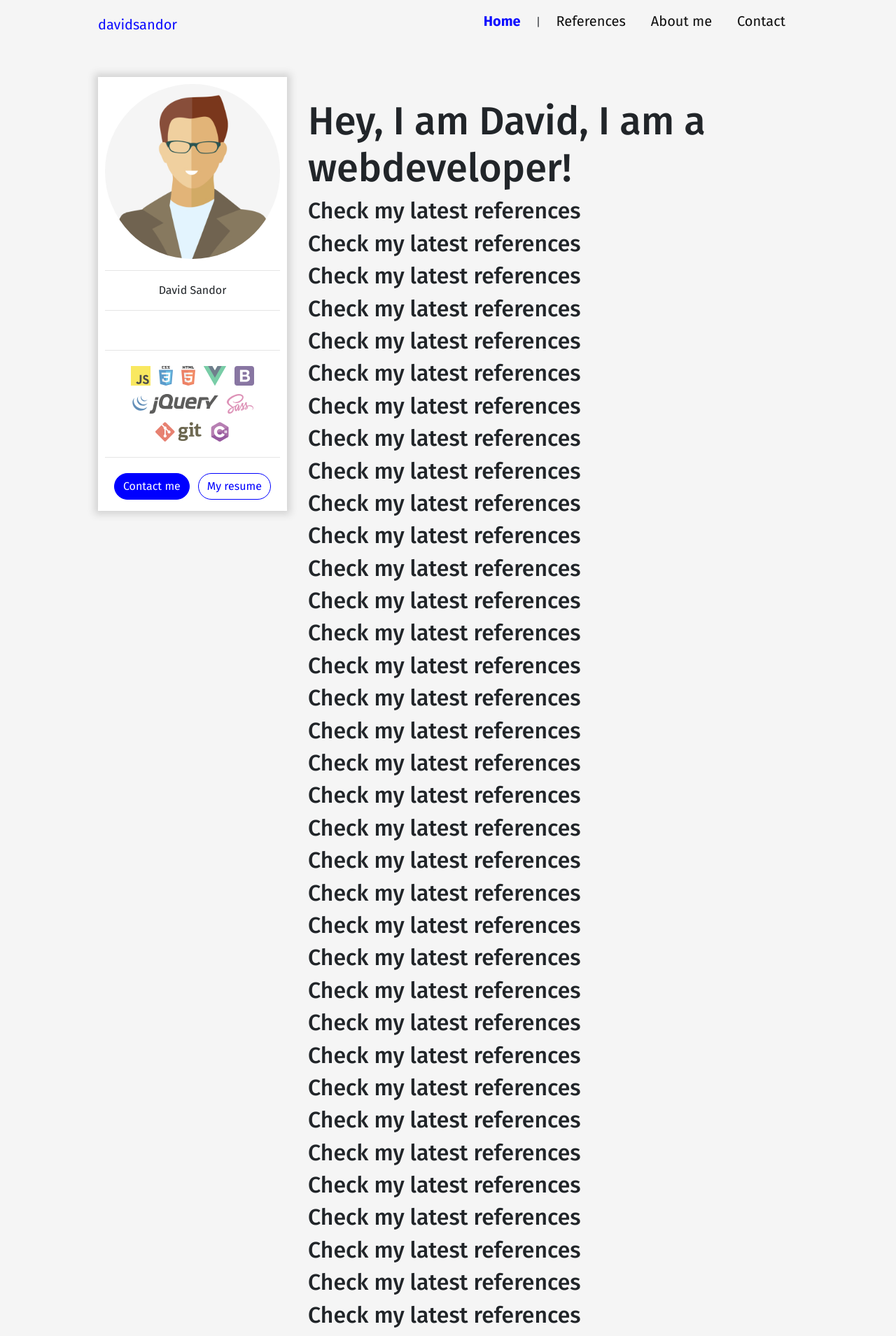
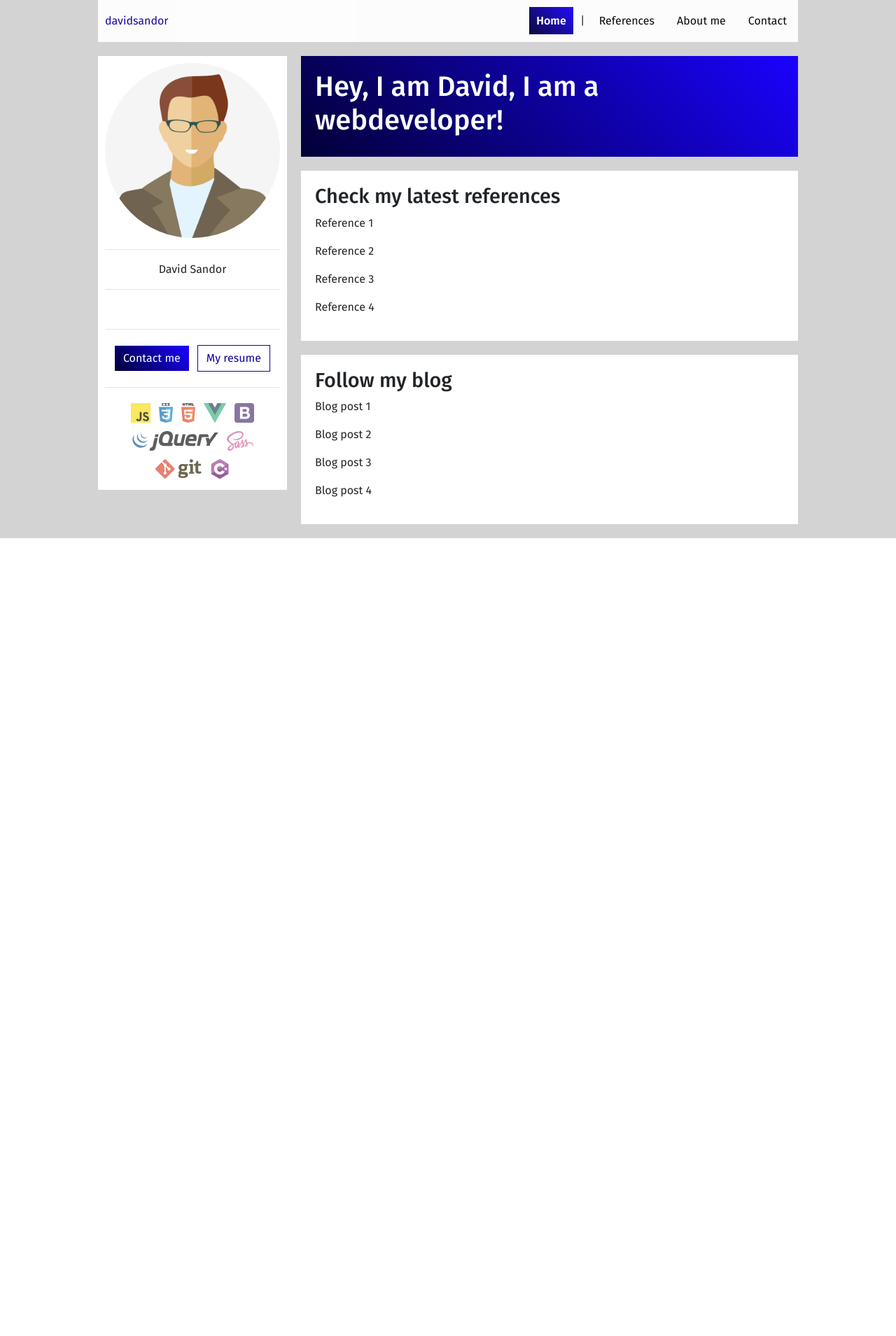
Before and after one commit to DavidSandor/my-website, a Vue app: page / in a window 1280 px wide. Shown: the top 1909 px of the page at 70% size. After the commit the page ends 800 px from the top, so only its background shows below. Built offline with nearby package versions, Linux system fonts and the light colour scheme; some icons are missing.

Commit message:
Main layout style update

```diff
--- a/src/App.vue
+++ b/src/App.vue
@@ -26,7 +26,11 @@ export default {
 }
 
 body {
-    margin: 0;
+  margin: 0;
+}
+
+hr {
+  margin: 10px 0;
 }
 
 #main-content-wrapper {
@@ -39,4 +43,16 @@ body {
   top: 0;
 }
 
+.btn-primary {
+  background: linear-gradient(45deg, rgba(2,0,54,1) 0%, rgba(26,2,255,1) 100%);
+  border: none!important;
+}
+
+.btn-outline-primary {
+  &:hover {
+    background-color: transparent!important;
+    color: $primary-theme-color!important;
+  }
+}
+
 </style>
--- a/src/components/Navbar.vue
+++ b/src/components/Navbar.vue
@@ -19,30 +19,43 @@ export default {
 nav {
   height: $navbar-height;
   line-height: $navbar-height;
-  margin-bottom: 50px;
+  margin-bottom: 20px;
   text-align: right;
-  background-color: $body-bg-color;
+  background-color: $primary-bg-color;
   opacity: 0.95;
+  padding-left: 10px;
 
   & .navbar-brand {
+    font-size: 16px;
     float: left;
+    padding: 0;
+    margin: 0;
   }
 }
 
 .router-link {
   text-decoration: none;
   color: black;
-  margin: 6px 18px;
-  font-size: 20px;
+  margin: 6px;
+  font-size: 16px;
+  padding: 10px;
 
   &:hover {
     text-decoration: none;
+    color: $primary-theme-color;
   }
 }
 
 .router-link-exact-active {
-  color: $primary-theme-color;
-  font-weight: bold;
+  color: $primary-bg-color;
+  font-weight: 600;
+  background: linear-gradient(45deg, rgba(2,0,54,1) 0%, rgba(26,2,255,1) 100%);
+  padding: 10px;
+
+  &:hover {
+    text-decoration: none;
+    color: $primary-bg-color;
+  }
 }
 
 </style>
--- a/src/style/_themes.scss
+++ b/src/style/_themes.scss
@@ -6,4 +6,4 @@ $theme-colors: (
 );
 
 // Button styles
-$btn-border-radius: 1000px;
+$btn-border-radius: 0;
--- a/src/style/_variables.scss
+++ b/src/style/_variables.scss
@@ -2,13 +2,14 @@
 @import url('https://fonts.googleapis.com/css?family=Fira+Sans:400,400i,500,500i,600,600i,700,700i&display=swap');
 
 // Colors
-$primary-theme-color: blue;
-$primary-bg-color: lightgrey;
-$body-bg-color: whitesmoke;
+$primary-theme-color: #0f01a0;
+$primary-bg-color: white;
+$body-bg-color: lightgrey;
 
 // Dimensons
 $navbar-height: 60px;
 
 // Fonts
 $primary-font-family: 'Fira Sans', sans-serif;
-$h1-font-size: 3.5rem;
+$h1-font-size: 2.5rem;
+$h2-font-size: 1.8rem;
--- a/src/views/Home.vue
+++ b/src/views/Home.vue
@@ -9,6 +9,9 @@
         <fa-icon class="social-icon" name="brands/facebook" scale="2"></fa-icon>
         <fa-icon class="social-icon" name="brands/github" scale="2"></fa-icon>
         <hr>
+        <button class="btn btn-primary">Contact me</button>
+        <button class="btn btn-outline-primary">My resume</button>
+        <hr>
         <img class="tech-icon" src="@/assets/js_icon.svg" alt="javascript">
         <img class="tech-icon" src="@/assets/css_icon.svg" alt="css">
         <img class="tech-icon" src="@/assets/html_icon.svg" alt="html">
@@ -18,61 +21,25 @@
         <img class="tech-icon" src="@/assets/sass_icon.svg" alt="sass">
         <img class="tech-icon" src="@/assets/git_icon.svg" alt="git">
         <img class="tech-icon" src="@/assets/cs_icon.svg" alt="csharp">
-        <hr>
-        <button class="btn btn-primary">Contact me</button>
-        <button class="btn btn-outline-primary">My resume</button>
+
     </div>
     <div id="info-section">
-        <div>
+        <div class="info-block">
             <h1>Hey, I am David, I am a webdeveloper!</h1>
         </div>
-        <div>
+        <div class="info-block">
             <h2>Check my latest references</h2>
-            <h2>Check my latest references</h2>
-            <h2>Check my latest references</h2>
-            <h2>Check my latest references</h2>
-            <h2>Check my latest references</h2>
-            <h2>Check my latest references</h2>
-            <h2>Check my latest references</h2>
-            <h2>Check my latest references</h2>
-            <h2>Check my latest references</h2>
-            <h2>Check my latest references</h2>
-            <h2>Check my latest references</h2>
-            <h2>Check my latest references</h2>
-            <h2>Check my latest references</h2>
-            <h2>Check my latest references</h2>
-            <h2>Check my latest references</h2>
-            <h2>Check my latest references</h2>
-            <h2>Check my latest references</h2>
-            <h2>Check my latest references</h2>
-            <h2>Check my latest references</h2>
-            <h2>Check my latest references</h2>
-            <h2>Check my latest references</h2>
-            <h2>Check my latest references</h2>
-            <h2>Check my latest references</h2>
-            <h2>Check my latest references</h2>
-            <h2>Check my latest references</h2>
-            <h2>Check my latest references</h2>
-            <h2>Check my latest references</h2>
-            <h2>Check my latest references</h2>
-            <h2>Check my latest references</h2>
-            <h2>Check my latest references</h2>
-            <h2>Check my latest references</h2>
-            <h2>Check my latest references</h2>
-            <h2>Check my latest references</h2>
-            <h2>Check my latest references</h2>
-            <h2>Check my latest references</h2>
-            <h2>Check my latest references</h2>
-            <h2>Check my latest references</h2>
-            <h2>Check my latest references</h2>
-            <h2>Check my latest references</h2>
-            <h2>Check my latest references</h2>
-            <h2>Check my latest references</h2>
-            <h2>Check my latest references</h2>
-            <h2>Check my latest references</h2>
-            <h2>Check my latest references</h2>
-            <h2>Check my latest references</h2>
-
+            <p>Reference 1</p>
+            <p>Reference 2</p>
+            <p>Reference 3</p>
+            <p>Reference 4</p>
+        </div>
+        <div class="info-block">
+            <h2>Follow my blog</h2>
+            <p>Blog post 1</p>
+            <p>Blog post 2</p>
+            <p>Blog post 3</p>
+            <p>Blog post 4</p>
         </div>
     </div>
 </div>
@@ -94,13 +61,10 @@ export default {
 }
 
 #profile-section {
-    position: sticky;
-    top: $navbar-height + 20px;
     max-width: 270px;
     text-align: center;
-    background-color: white;
+    background-color: $primary-bg-color;
     padding: 10px;
-    box-shadow: 0 0 10px 5px lightgrey;
 
     & button {
         margin: 6px;
@@ -124,8 +88,19 @@ export default {
 }
 
 #info-section {
-    max-width: 730px;
-    padding: 30px;
+    max-width: 710px;
+    margin-left: 20px;
+
+    & .info-block {
+        padding: 20px;
+        background-color: $primary-bg-color;
+        margin-bottom: 20px;
+
+        &:first-of-type {
+            background: linear-gradient(45deg, rgba(2,0,54,1) 0%, rgba(26,2,255,1) 100%);
+            color: white;
+        }
+    }
 }
 
 </style>
```
Also changed, not shown: src/assets/test_img.jpg (added).
